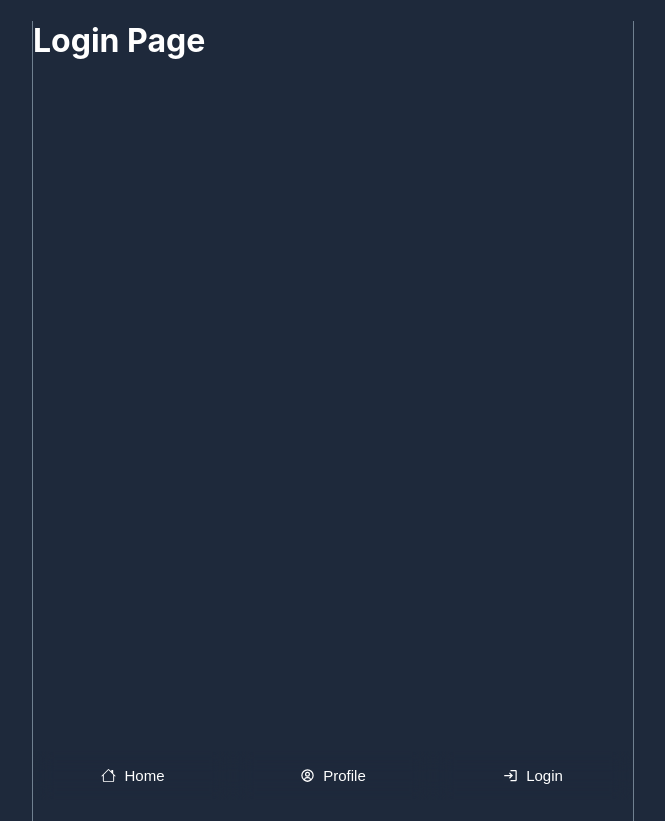
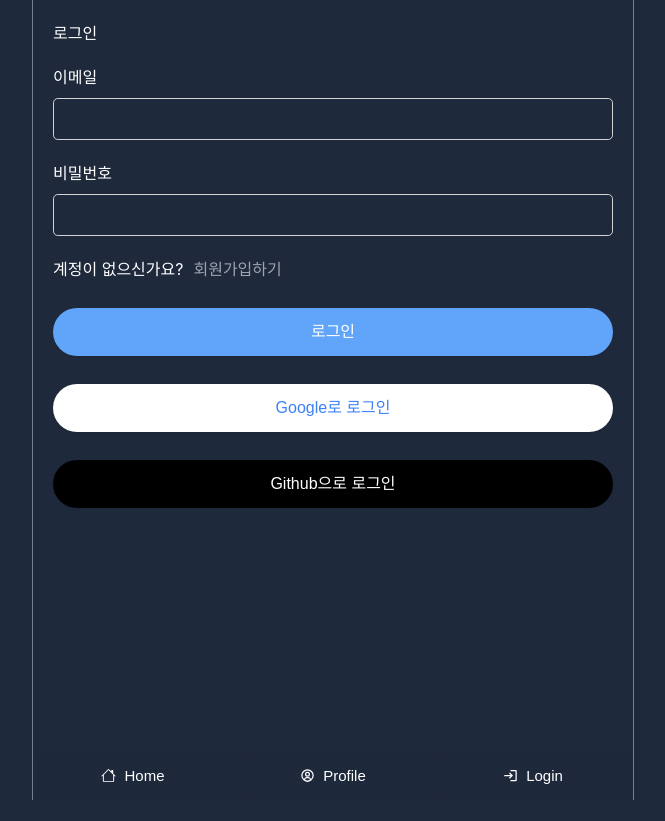
Before and after one commit to mj-study/react-pjt, a React (Create React App) app in the folder twitter/: page /users/login in a window 1280 px wide. Shown: the whole page, without its empty margins (307-972 px from the left). After the commit the page ends 800 px from the top, so only its background shows below. Built offline with nearby package versions, Linux system fonts and the light colour scheme; no server answers.

Commit message:
feat. 사용자 인증 - firebase auth 로그인, 로그아웃 - OAuth 로그인 -> 구글, Github

```diff
--- a/twitter/src/App.tsx
+++ b/twitter/src/App.tsx
@@ -30,7 +30,12 @@ function App() {
 
   return (
     <Layout>
-      <ToastContainer />
+      <ToastContainer
+        theme="dark"
+        autoClose={1000}
+        hideProgressBar
+        newestOnTop
+      />
       {init ? <Router isAuthenticated={isAuthenticated} /> : <Loader />}
     </Layout>
   );
--- a/twitter/src/components/Menu.tsx
+++ b/twitter/src/components/Menu.tsx
@@ -4,6 +4,9 @@ import { BiUserCircle } from 'react-icons/bi';
 import { MdLogout, MdLogin } from 'react-icons/md';
 import { useContext } from 'react';
 import AuthContext from '../context/AuthContext';
+import { getAuth, signOut } from 'firebase/auth';
+import { toast } from 'react-toastify';
+import { app } from '../firebaseApp';
 
 export default function MenuList() {
   const { user } = useContext(AuthContext);
@@ -27,7 +30,14 @@ export default function MenuList() {
             Login
           </button>
         ) : (
-          <button type="button" onClick={() => navigate('/')}>
+          <button
+            type="button"
+            onClick={async () => {
+              const auth = getAuth(app);
+              await signOut(auth);
+              toast.success('로그아웃 되었습니다.');
+            }}
+          >
             <MdLogout />
             Logout
           </button>
--- a/twitter/src/components/users/LoginForm.tsx
+++ b/twitter/src/components/users/LoginForm.tsx
@@ -1,3 +1,160 @@
+import { Link, useNavigate } from 'react-router-dom';
+import React, { useState } from 'react';
+import {
+  getAuth,
+  GithubAuthProvider,
+  GoogleAuthProvider,
+  signInWithEmailAndPassword,
+  signInWithPopup,
+} from 'firebase/auth';
+import { app } from '../../firebaseApp';
+import { toast } from 'react-toastify';
+
 export default function LoginForm() {
-  return <h1>Login</h1>;
+  // eslint-disable-next-line no-unused-vars
+  const [error, setError] = useState<string>('');
+  const [email, setEmail] = useState<string>('');
+  const [password, setPassword] = useState<string>('');
+
+  const navigate = useNavigate();
+
+  const onSubmit = async (e: any) => {
+    e.preventDefault();
+
+    try {
+      const auth = getAuth(app);
+      await signInWithEmailAndPassword(auth, email, password);
+      navigate('/');
+      toast.success('성공적으로 로그인이 되었습니다.');
+    } catch (e: any) {
+      toast.error(e?.code);
+    }
+  };
+
+  const onChange = (e: React.ChangeEvent<HTMLInputElement>) => {
+    const {
+      target: { name, value },
+    } = e;
+
+    if (name === 'email') {
+      setEmail(value);
+      const validRegex = /^[\w-.]+@([\w-]+\.)+[\w-]{2,4}$/;
+
+      if (!value?.match(validRegex)) {
+        setError('이메일 형식이 올바르지 않습니다.');
+      } else {
+        setError('');
+      }
+    }
+
+    if (name === 'password') {
+      setPassword(value);
+
+      if (value?.length < 8) {
+        setError('비밀번호는 8자리 이상 입력해주세요');
+      } else {
+        setError('');
+      }
+    }
+  };
+
+  const onClickSocialLogin = async (e: any) => {
+    const {
+      target: { name },
+    } = e;
+
+    let provider;
+    const auth = getAuth(app);
+
+    if (name === 'google') {
+      provider = new GoogleAuthProvider();
+    }
+
+    if (name === 'github') {
+      provider = new GithubAuthProvider();
+    }
+
+    await signInWithPopup(
+      auth,
+      provider as GithubAuthProvider | GoogleAuthProvider
+    )
+      .then((result) => {
+        console.log(result);
+        toast.success('로그인 되었습니다');
+      })
+      .catch((error) => {
+        console.log(error);
+        const errorMessage = error.message;
+        toast?.error(errorMessage);
+      });
+  };
+
+  return (
+    <form className="form form--lg" onSubmit={onSubmit}>
+      <div className="form-title">로그인</div>
+      <div className="form__block">
+        <label htmlFor="email">이메일</label>
+        <input
+          type="text"
+          name="email"
+          id="email"
+          value={email}
+          required
+          onChange={onChange}
+        />
+      </div>
+      <div className="form__block">
+        <label htmlFor="password">비밀번호</label>
+        <input
+          type="password"
+          name="password"
+          id="password"
+          value={password}
+          onChange={onChange}
+          required
+        />
+      </div>
+      <div className="form__block">
+        계정이 없으신가요?
+        <Link to="/users/signup" className="form__link">
+          회원가입하기
+        </Link>
+      </div>
+      {error && error?.length > 0 && (
+        <div className="form__block">
+          <div className="form__error">{error}</div>
+        </div>
+      )}
+
+      <div className="form__block--lg">
+        <button
+          className="form__btn--submit"
+          type="submit"
+          disabled={error?.length > 0}
+        >
+          로그인
+        </button>
+      </div>
+      <div className="form__block--lg">
+        <button
+          className="form__btn--google"
+          type="button"
+          name="google"
+          onClick={onClickSocialLogin}
+        >
+          Google로 로그인
+        </button>
+      </div>
+      <div className="form__block--lg">
+        <button
+          className="form__btn--github"
+          type="button"
+          name="github"
+          onClick={onClickSocialLogin}
+        >
+          Github으로 로그인
+        </button>
+      </div>
+    </form>
+  );
 }
--- a/twitter/src/components/users/SignupForm.tsx
+++ b/twitter/src/components/users/SignupForm.tsx
@@ -1,6 +1,12 @@
 import { Link, useNavigate } from 'react-router-dom';
 import React, { useState } from 'react';
-import { getAuth, createUserWithEmailAndPassword } from 'firebase/auth';
+import {
+  getAuth,
+  createUserWithEmailAndPassword,
+  signInWithPopup,
+  GoogleAuthProvider,
+  GithubAuthProvider,
+} from 'firebase/auth';
 import { app } from '../../firebaseApp';
 import { toast } from 'react-toastify';
 
@@ -47,7 +53,7 @@ export default function SignupForm() {
 
       if (value?.length < 8) {
         setError('비밀번호는 8자리 이상 입력해주세요');
-      } else if (value !== password) {
+      } else if (value !== passwordConfirmation) {
         setError('비밀번호와 비밀번호 확인 값이 다릅니다.');
       } else {
         setError('');
@@ -65,6 +71,37 @@ export default function SignupForm() {
         setError('');
       }
     }
+  };
+
+  const onClickSocialLogin = async (e: any) => {
+    const {
+      target: { name },
+    } = e;
+
+    let provider;
+    const auth = getAuth(app);
+
+    if (name === 'google') {
+      provider = new GoogleAuthProvider();
+    }
+
+    if (name === 'github') {
+      provider = new GithubAuthProvider();
+    }
+
+    await signInWithPopup(
+      auth,
+      provider as GithubAuthProvider | GoogleAuthProvider
+    )
+      .then((result) => {
+        console.log(result);
+        toast.success('로그인 되었습니다');
+      })
+      .catch((error) => {
+        console.log(error);
+        const errorMessage = error.message;
+        toast?.error(errorMessage);
+      });
   };
 
   return (
@@ -105,7 +142,7 @@ export default function SignupForm() {
       </div>
       <div className="form__block">
         계정이 있으신가요?
-        <Link to="login" className="form__link">
+        <Link to="/users/login" className="form__link">
           로그인하기
         </Link>
       </div>
@@ -115,7 +152,7 @@ export default function SignupForm() {
         </div>
       )}
 
-      <div className="form__block">
+      <div className="form__block--lg">
         <button
           className="form__btn--submit"
           type="submit"
@@ -124,6 +161,26 @@ export default function SignupForm() {
           회원가입
         </button>
       </div>
+      <div className="form__block--lg">
+        <button
+          className="form__btn--google"
+          type="button"
+          name="google"
+          onClick={onClickSocialLogin}
+        >
+          Google로 회원가입
+        </button>
+      </div>
+      <div className="form__block--lg">
+        <button
+          className="form__btn--github"
+          type="button"
+          name="github"
+          onClick={onClickSocialLogin}
+        >
+          Github으로 회원가입
+        </button>
+      </div>
     </form>
   );
 }
--- a/twitter/src/index.scss
+++ b/twitter/src/index.scss
@@ -316,4 +316,28 @@ body {
   &__error {
     color: red;
   }
+
+  &__btn--google {
+    @extend .form__btn--submit;
+    background-color: white;
+    color: $activeBorder;
+
+    &:hover,
+    &:focus {
+      background-color: $activeBorder;
+      color: white;
+    }
+  }
+
+  &__btn--github {
+    @extend .form__btn--submit;
+    background-color: black;
+    color: white;
+
+    &:hover,
+    &:focus {
+      background-color: $activeBorder;
+      color: white;
+    }
+  }
 }
--- a/twitter/src/pages/users/login.tsx
+++ b/twitter/src/pages/users/login.tsx
@@ -1,3 +1,5 @@
+import LoginForm from '../../components/users/LoginForm';
+
 export default function LoginPage() {
-  return <h1>Login Page</h1>;
+  return <LoginForm />;
 }
```
